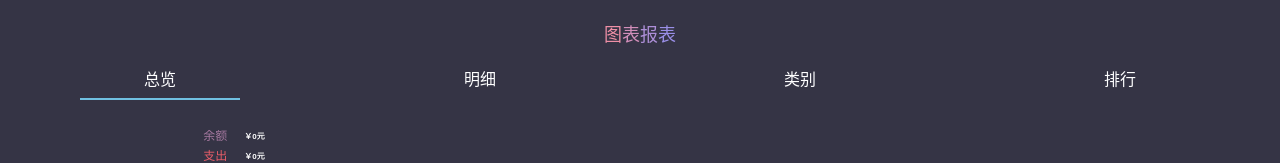
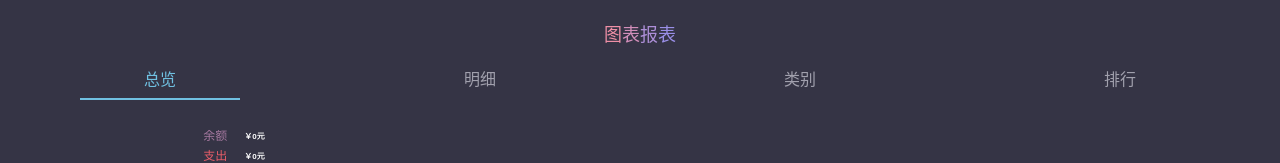
Before and after one commit to DevSuno/moze, a Vue app: page /#/statement in a window 1280 px wide. Shown: the top 163 px of the page. Built offline with nearby package versions, Linux system fonts and the light colour scheme.

Commit message:
删除无用代码，更改选中颜色

```diff
--- a/src/components/Statement/Items.vue
+++ b/src/components/Statement/Items.vue
@@ -30,7 +30,6 @@
         changeSelected(index: number) {
             this.selected = this.items[index];
 
-            console.log('点击了', index)
             this.eventBus.$emit('updateIndex', index)
         }
         mounted(){
@@ -53,7 +52,11 @@
             width: 25%;
             text-align: center;
             position: relative;
+            color: $color-normal;
 
+            &.selected {
+                color:$color-blueselected;
+            }
             &.selected::after {
                 position: absolute;
                 content: ' ';
--- a/src/components/Statement/Swiper/Swiper.vue
+++ b/src/components/Statement/Swiper/Swiper.vue
@@ -67,18 +67,13 @@
         earningMonthArr: string [] = ['0', '0', '0', '0', '0', '0', '0', '0', '0', '0', '0', '0',];
 
         slideChangeTransitionEnd(swiper: any) {
-            console.log('transiton end')
-            console.log(swiper.realIndex);
             this.eventBus.$emit('changeIndex', swiper.realIndex)
         }
 
         mounted(){
             window.mySwiper = this.mySwiper
             this.eventBus.$on('updateIndex',(index: number)=>{
-                console.log('接受到 index', index)
-                //this.index = index;
                 this.mySwiper.slideTo(index+1, 100)
-
             })
         }
 
```
